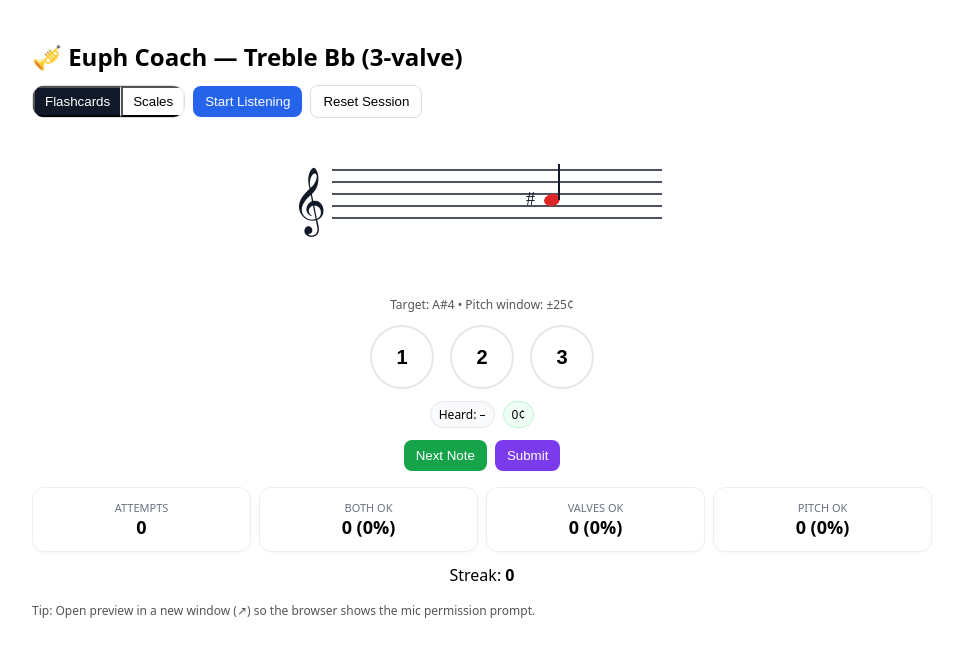
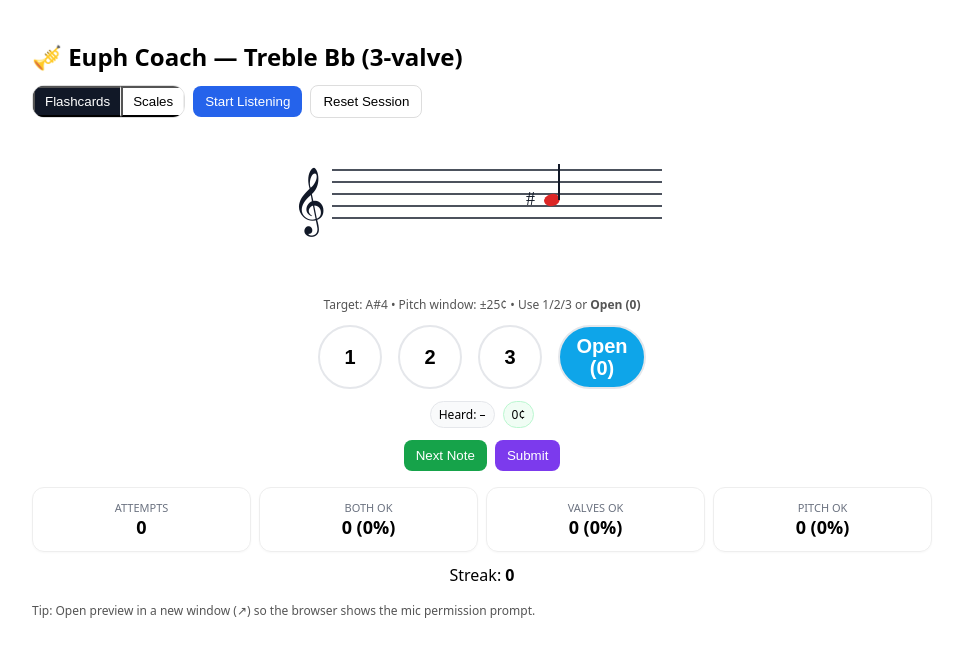
Before and after one commit to murry-galaxy/Euph-coach2, a React (Vite) app: page / in a window 1280 px wide. Shown: the top 656 px of the page, without its empty margins (158-1121 px from the left). Built offline with nearby package versions, Linux system fonts and the light colour scheme.

Commit message:
added no press valve option

```diff
--- a/src/App.jsx
+++ b/src/App.jsx
@@ -49,7 +49,7 @@ export default function App() {
 
   /* -------- Notes & valves -------- */
   const [currentNote, setCurrentNote] = useState("C4"); // written (treble-Bb)
-  const [valveInput, setValveInput] = useState(""); // e.g., "13"
+  const [valveInput, setValveInput] = useState(""); // e.g., "13" or "" for open
   const NOTE_NAMES = ["C","C#","D","D#","E","F","F#","G","G#","A","A#","B"];
   const VALVE_MAP = { C:"0","C#":"12", D:"13","D#":"23", E:"12", F:"1","F#":"123", G:"13","G#":"23", A:"12","A#":"1", B:"2" };
 
@@ -194,6 +194,7 @@ export default function App() {
   const [resultText, setResultText] = useState("");
   const popupTimerRef = useRef(null);
 
+  /* -------- Valve input handlers -------- */
   function pressValve(v){
     let nv = valveInput.includes(v) ? valveInput.replace(v,"") : valveInput + v;
     nv = nv.split("").sort().join("");
@@ -203,10 +204,27 @@ export default function App() {
     setFeedback(nv === expected ? `✅ Valves OK (${nv || "0"})` : `Valves ${nv || "0"} — expected ${expected}`);
   }
 
+  // NEW: explicit Open (0) handler
+  function setOpenValves() {
+    setValveInput("");
+    const targetName = parseWritten(currentNote).name;
+    const expected = VALVE_MAP[targetName];
+    setFeedback(expected === "0" ? "✅ Valves OK (0)" : `Valves 0 — expected ${expected}`);
+  }
+
+  // Optional: keyboard shortcut "0" to set Open
+  useEffect(() => {
+    function onKey(e) {
+      if (e.key === "0") setOpenValves();
+    }
+    window.addEventListener("keydown", onKey);
+    return () => window.removeEventListener("keydown", onKey);
+  }, []);
+
   function submitAttempt(){
     const targetName = parseWritten(currentNote).name;
     const expected = VALVE_MAP[targetName];
-    const valvesGood = (valveInput || "0") === expected;
+    const valvesGood = (valveInput || "0") === expected; // "" means open (0)
     const pitchGood = livePlayed === targetName && Math.abs(liveCents) <= 25;
     const bothGood = valvesGood && pitchGood;
 
@@ -275,20 +293,37 @@ export default function App() {
         <StaffNote note={currentNote} ok={liveOK} />
       </div>
       <div style={{ textAlign: "center", fontSize: 12, color: "#555", marginTop: -6, marginBottom: 12 }}>
-        Target: {currentNote} • Pitch window: ±25¢
+        Target: {currentNote} • Pitch window: ±25¢ • Use 1/2/3 or <b>Open (0)</b>
       </div>
 
       {/* Valve pad */}
-      <div style={{ display:"flex", justifyContent:"center", gap:16, marginBottom:12 }}>
+      <div style={{ display:"flex", justifyContent:"center", gap:16, marginBottom:12, flexWrap:"wrap" }}>
         {["1","2","3"].map(v=>(
           <button
             key={v}
             onClick={()=>pressValve(v)}
-            style={{...circleBtn, background: valveInput.includes(v)?"#2563eb":"white", color: valveInput.includes(v)?"white":"black"}}
+            style={{
+              ...circleBtn,
+              background: valveInput.includes(v) ? "#2563eb" : "white",
+              color: valveInput.includes(v) ? "white" : "black"
+            }}
           >
             {v}
           </button>
         ))}
+        {/* NEW: explicit open option */}
+        <button
+          onClick={setOpenValves}
+          title="Open (no valves)"
+          style={{
+            ...circleBtn,
+            width: 88,
+            background: valveInput === "" ? "#0ea5e9" : "white",
+            color: valveInput === "" ? "white" : "black"
+          }}
+        >
+          Open<br/>(0)
+        </button>
       </div>
 
       {/* Live meter */}
@@ -370,4 +405,4 @@ const btn = { padding:"8px 12px", borderRadius:8, border:"1px solid #ddd", backg
 const btnPrimary = { ...btn, background:"#2563eb", color:"white", border:"none" };
 const btnSuccess = { ...btn, background:"#16a34a", color:"white", border:"none" };
 const btnPurple  = { ...btn, background:"#7c3aed", color:"white", border:"none" };
-const circleBtn  = { height:64, width:64, borderRadius:"9999px", fontSize:20, fontWeight:700, border:"2px solid #e5e7eb" };
+const circleBtn  = { height:64, width:64, borderRadius:"9999px", fontSize:20, fontWeight:700, border:"2px solid #e5e7eb", lineHeight:"1.1" };
```
